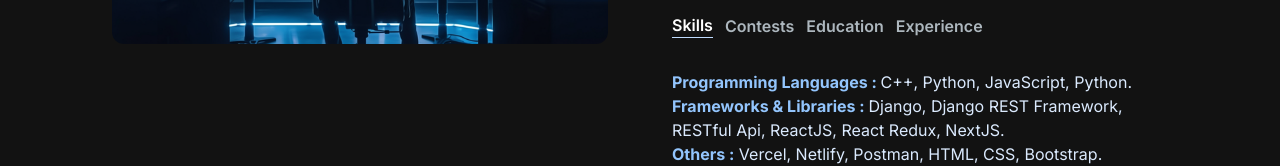
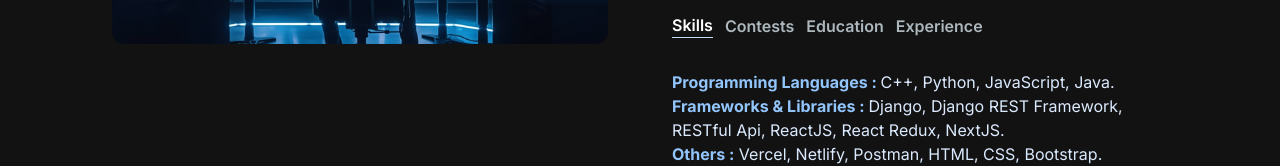
Before and after one commit to Rejoan2020/My-Portfolio, a Next.js app: page / in a window 1280 px wide. Both pictures are taken after a click on the button "Skills". Shown: the part 899-1065 px from the top of the page. Built offline with nearby package versions, Linux system fonts and the light colour scheme.

Commit message:
Update AboutSection.jsx
skills updated

```diff
--- a/src/app/components/AboutSection.jsx
+++ b/src/app/components/AboutSection.jsx
@@ -19,7 +19,7 @@ const AboutSection = () => {
       id : "skills",
       content:(
         <ul className='text-blue-100'>
-          <li><b className='text-blue-300'>Programming Languages : </b>C++, Python, JavaScript, Python.<br/></li>
+          <li><b className='text-blue-300'>Programming Languages : </b>C++, Python, JavaScript, Java.<br/></li>
           <li><b className='text-blue-300'>Frameworks & Libraries : </b>Django, Django REST Framework, RESTful Api, ReactJS, React Redux, NextJS.<br/></li>
           <li><b className='text-blue-300'>Others :</b> Vercel, Netlify, Postman, HTML, CSS, Bootstrap.<br/></li>
         </ul>
```
